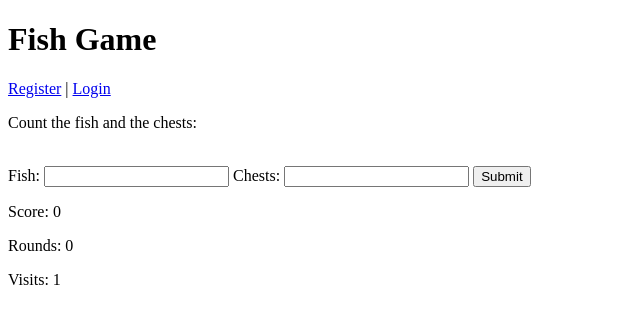
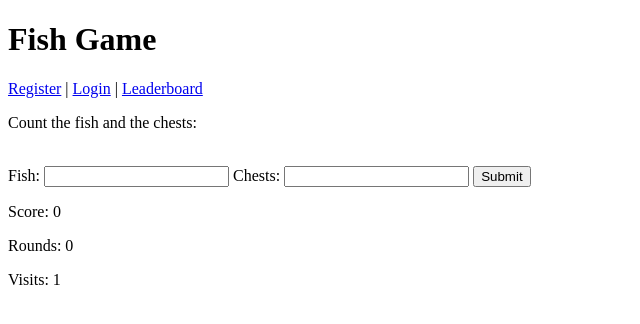
Before and after one commit to MohammedFuad303/Fish_Game, a Flask app: page / in a window 1280 px wide. Shown: the top 324 px of the page, without its empty margins (0-640 px from the left). Run offline with Flask 3, Linux system fonts and the light colour scheme; data that the repository does not hold is empty.

Commit message:
Link to Leaderboard from home page

```diff
--- a/templates/index.html
+++ b/templates/index.html
@@ -7,9 +7,9 @@
     <h1>Fish Game</h1>
 
     {% if username %}  <!-- If there is a username-->
-    <p>Logged in as <strong>{{ username }}</strong> | <a href="/logout">Logout</a></p> <!-- show this line-->
+    <p>Logged in as <strong>{{ username }}</strong> | <a href="/logout">Logout</a> | <a href="/leaderboard">Leaderboard</a></p> <!-- show this line-->
     {% else %} <!-- otherwise-->
-    <p><a href="/register">Register</a> | <a href="/login">Login</a></p> <!-- show this line-->
+    <p><a href="/register">Register</a> | <a href="/login">Login</a> | <a href="/leaderboard">Leaderboard</a></p> <!-- show this line-->
     {% endif %}
 
     <p>Count the fish and the chests:</p>
```
